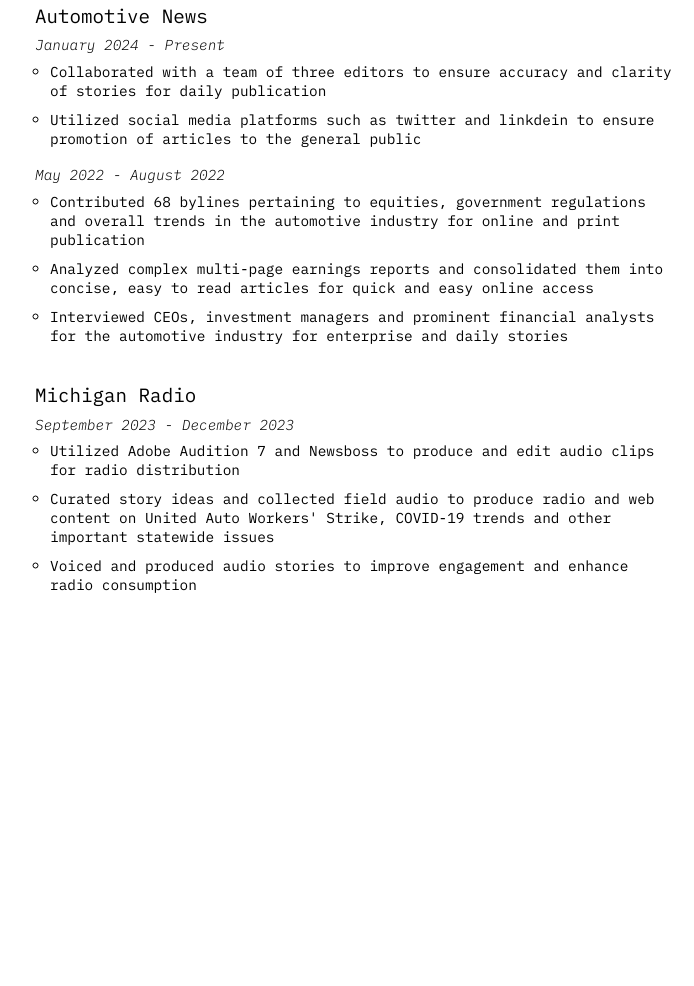
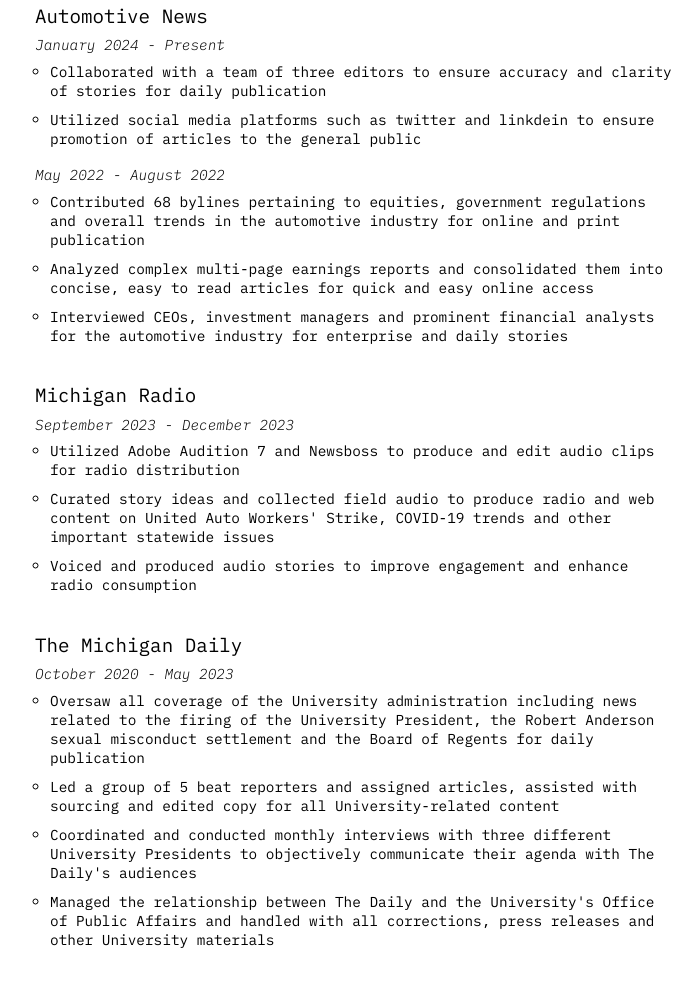
Before and after one commit to haleyej/george-personal, a plain HTML site: page resume.html in a window 1280 px wide. Shown: the part 904-1890 px from the top of the page, without its empty margins (285-979 px from the left). Before the commit the page ends 1580 px from the top, so only its background shows below. Drawn offline with Linux system fonts and the light colour scheme.

Commit message:
add tmd section to resume

```diff
--- a/resume.html
+++ b/resume.html
@@ -70,6 +70,16 @@
                         <li>Voiced and produced audio stories to improve engagement and enhance radio consumption</li>
                     </ul>
                 </div>
+                <div class = 'resume-box'>
+                    <h3>The Michigan Daily</h3>
+                    <p><em>October 2020 - May 2023</em></p>
+                    <ul>
+                        <li>Oversaw all coverage of the University administration including news related to the firing of the University President, the Robert Anderson sexual misconduct settlement and the Board of Regents for daily publication</li>
+                        <li>Led a group of 5 beat reporters and assigned articles, assisted with sourcing and edited copy for all University-related content </li>
+                        <li>Coordinated and conducted monthly interviews with three different University Presidents to objectively communicate their agenda with The Daily's audiences</li>
+                        <li>Managed the relationship between The Daily and the University's Office of Public Affairs and handled with all corrections, press releases and other University materials</li>
+                    </ul>
+                </div>
             </div>
     </div>
 
```
